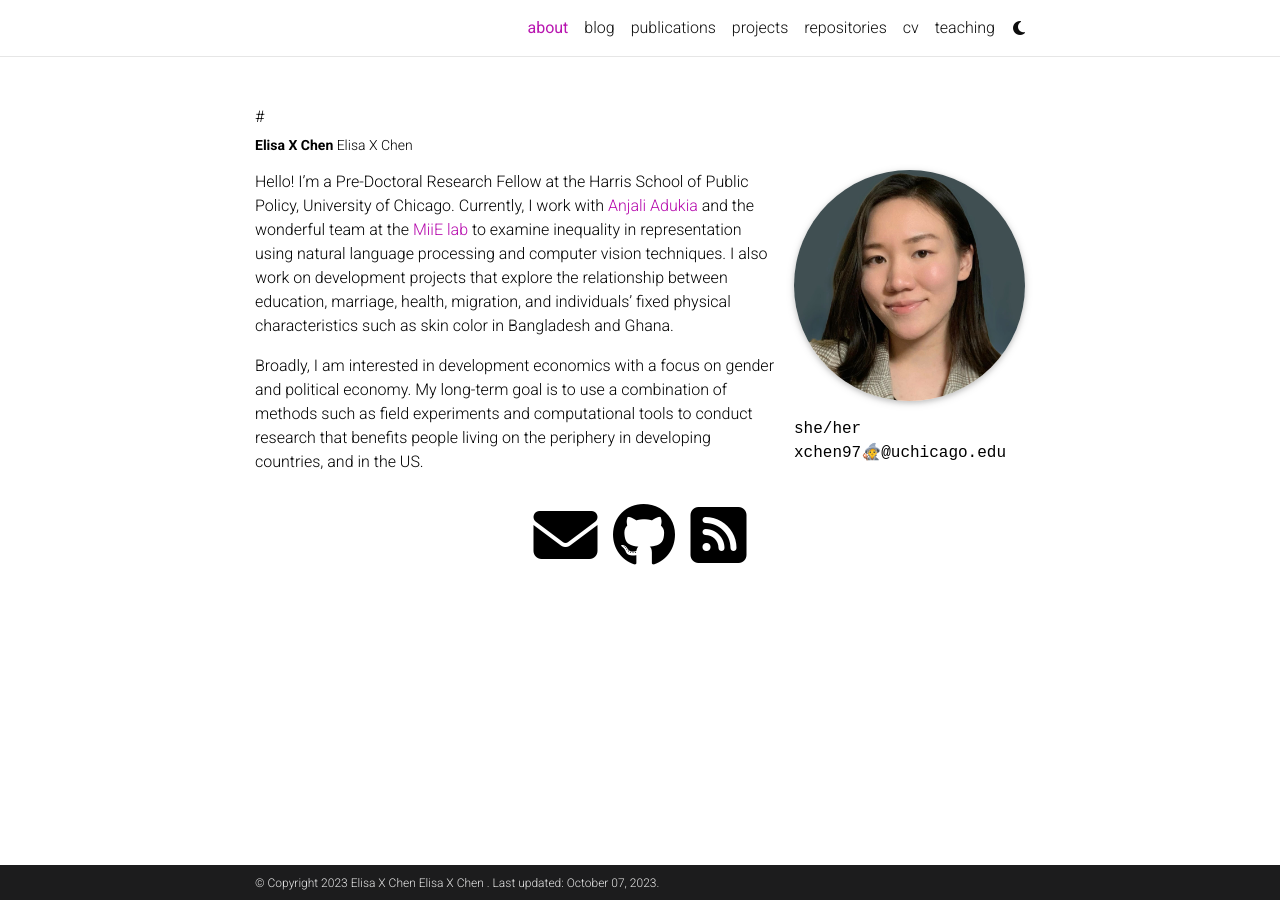
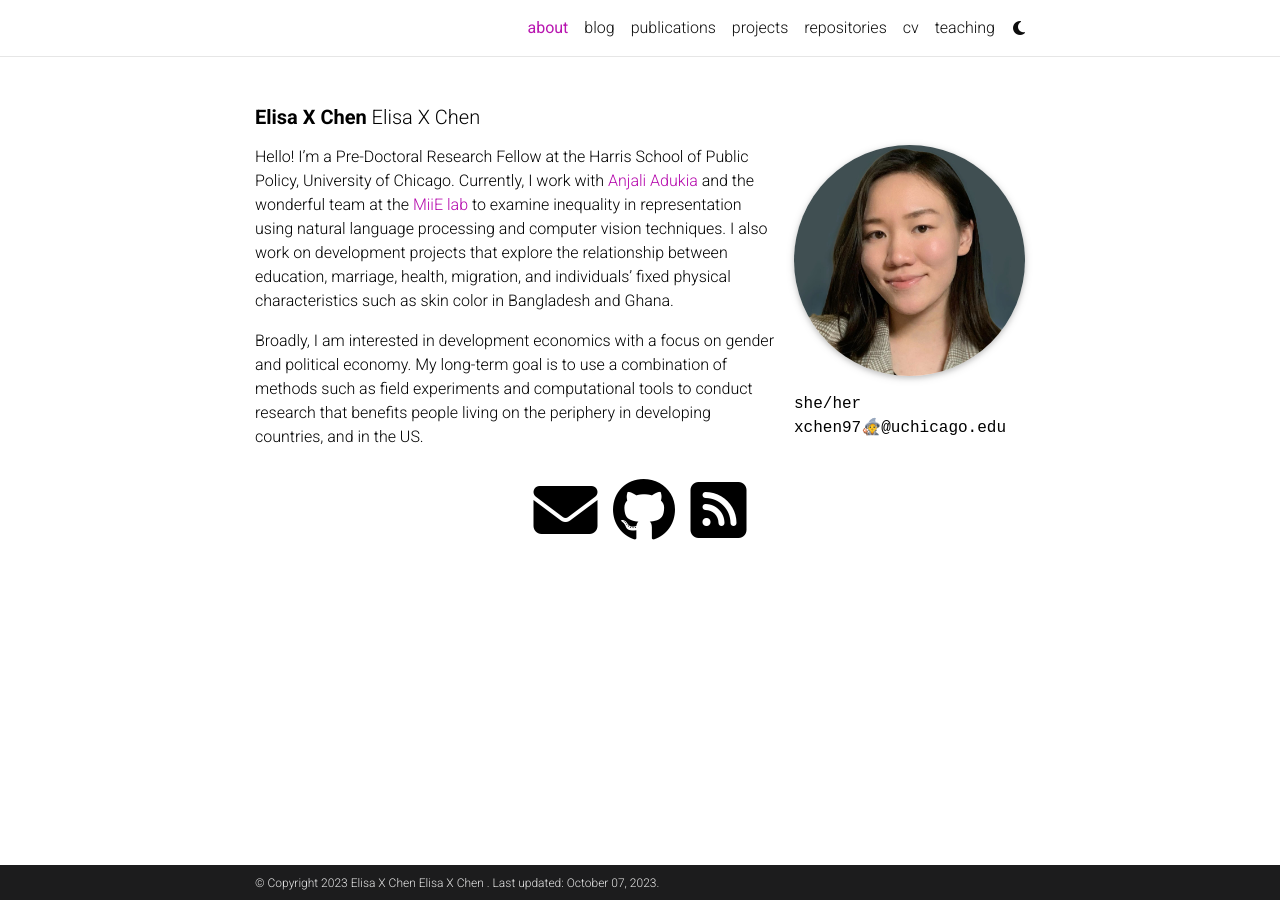
Before and after one commit to elisaxchen/elisaxchen.github.io, a Jekyll site: the page built from _pages/about.md, in a window 1280 px wide. Built offline with Jekyll 4.4.1, drawn with Linux system fonts in a browser that asks for light colours; full-size pictures stand in for the smaller copies a plugin makes; comment, search, counter and statistics services are not loaded; a style sheet for code colours, icons or effects is not loaded.

Commit message:
Update about.html

```diff
--- a/_layouts/about.html
+++ b/_layouts/about.html
@@ -5,8 +5,7 @@
 <!-- about.html -->
       <div class="post">
         <header class="post-header">
-         # <h1 class="post-title">
-          <h1 class="post-title" style="font-size: 14px;">
+          <h1 class="post-title" style="font-size: 20px;">
             {% if site.title == "blank" -%}<span class="font-weight-bold">{{ site.first_name }}</span> {{ site.middle_name }} {{ site.last_name }}{%- else -%}{{ site.title }}{%- endif %}
           </h1>
           <p class="desc">{{ page.subtitle }}</p>
```
